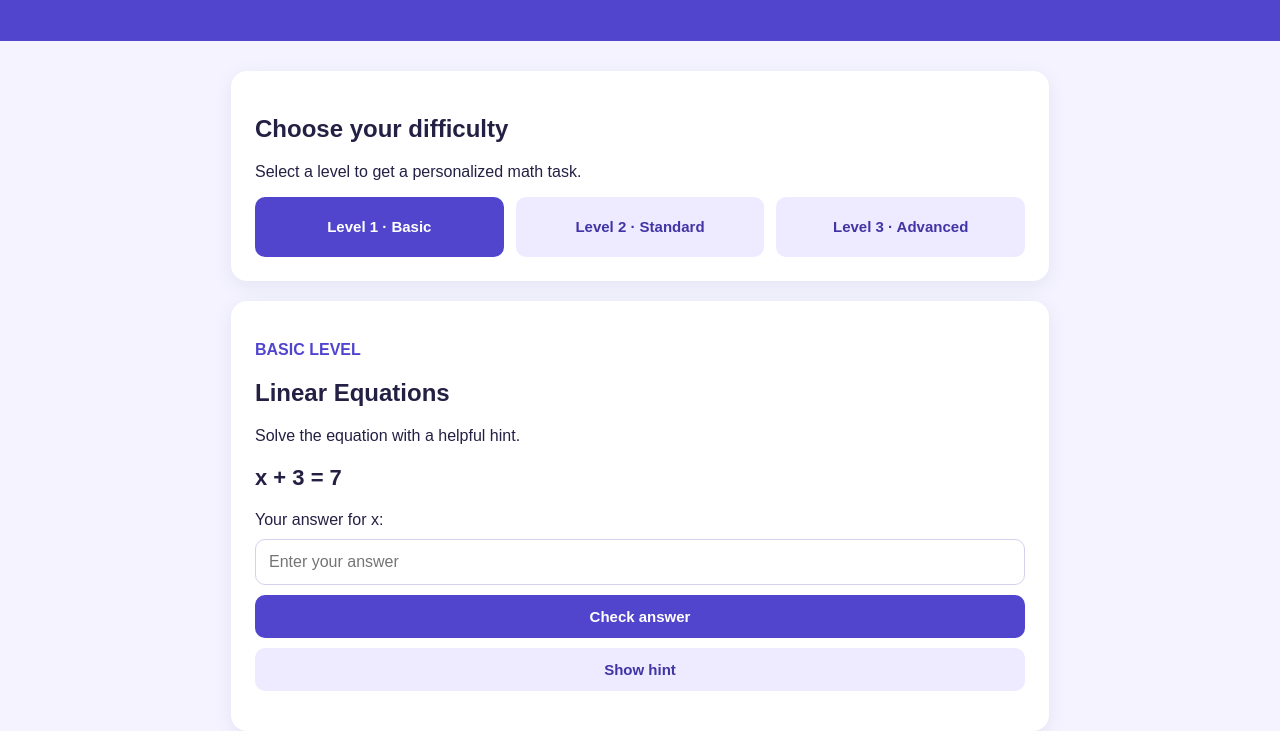
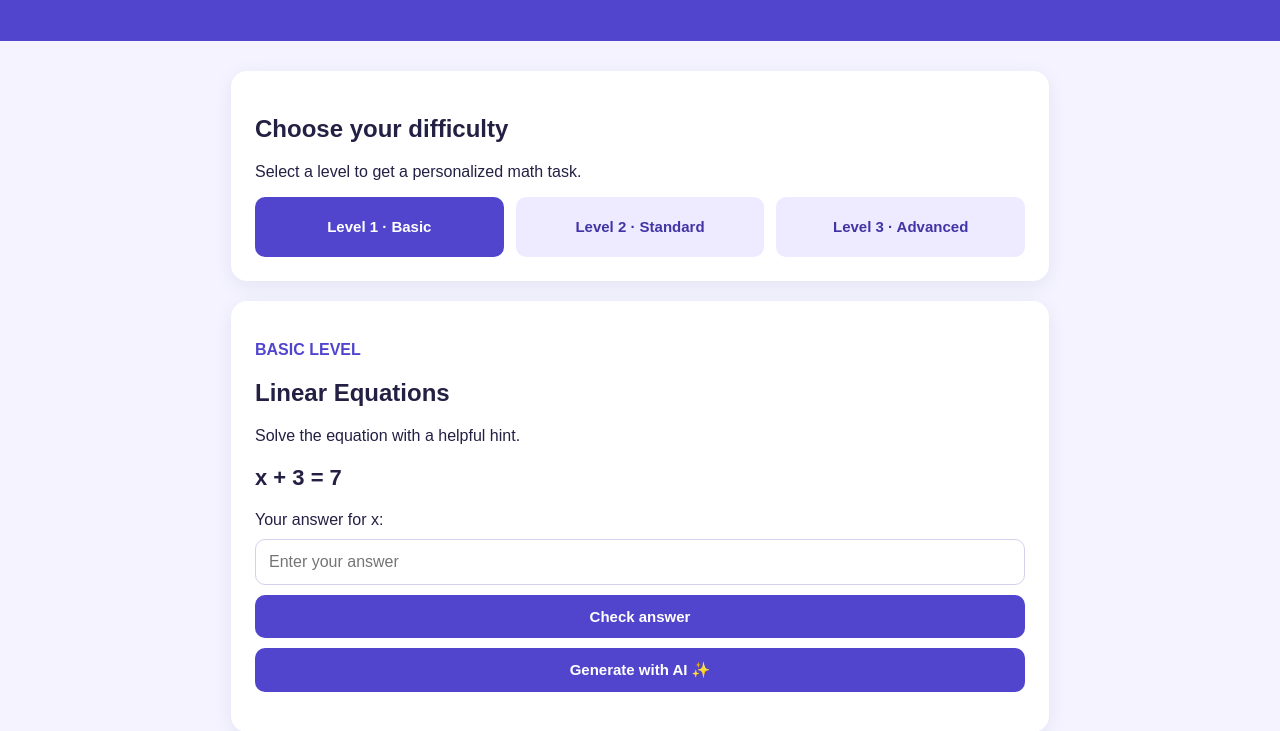
Before and after one commit to 240105072-byte/ai-math-differentiator-4, a plain HTML site: page index.html in a window 1280 px wide. Shown: the part 102-833 px from the top of the page. Drawn offline with Linux system fonts and the light colour scheme.

Commit message:
Update index.html

```diff
--- a/index.html
+++ b/index.html
@@ -144,10 +144,11 @@
         Check answer
       </button>
 
-      <button style="width:100%; margin-top:10px"
-        onclick="showHint()">
-        Show hint
-      </button>
+      <button class="primary" style="margin-top:10px"
+  onclick="generateWithAI()">
+  Generate with AI ✨
+</button>
+
 
       <div id="feedback" aria-live="polite"></div>
     </section>
```
